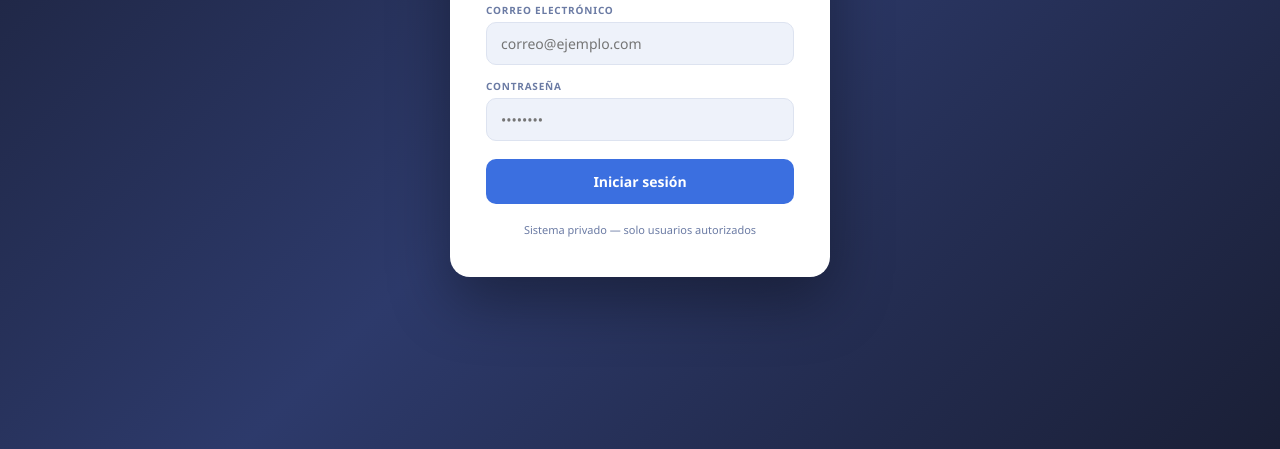
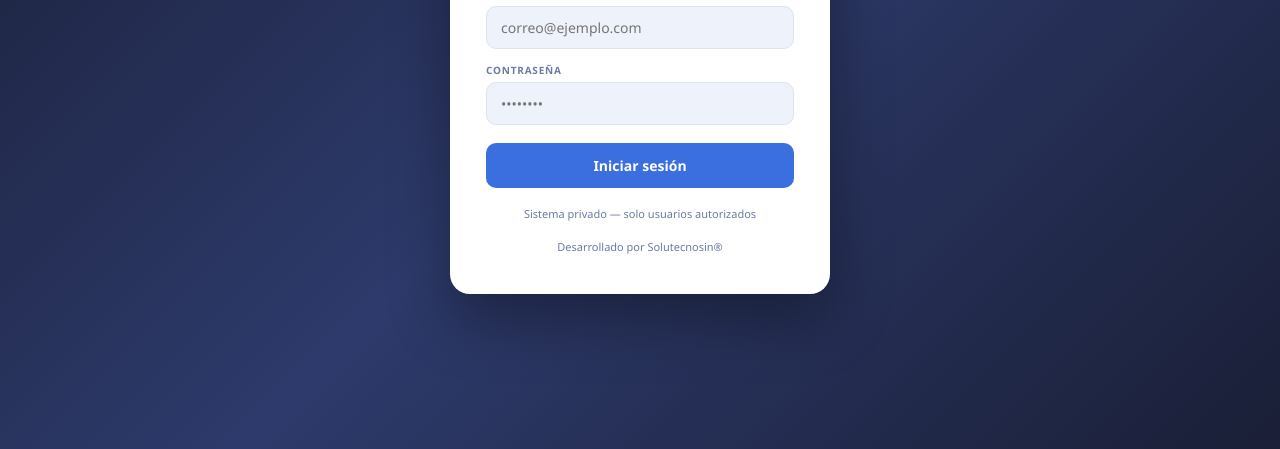
Before and after one commit to lavadorassur16-cyber/lavadoras-sur16, a plain HTML site: page index.html in a window 1280 px wide. Shown: the part 351-800 px from the top of the page. Drawn offline with Linux system fonts and the light colour scheme.

Commit message:
Add footer note about Solutecnosin

```diff
--- a/index.html
+++ b/index.html
@@ -200,6 +200,7 @@ tr:hover td{background:#F7F9FF}
       <div class="login-spinner" id="loginSpinner">🌀 Verificando…</div>
     </div>
     <div class="login-footer">Sistema privado — solo usuarios autorizados</div>
+        <div class="login-footer">Desarrollado por Solutecnosin®</div>
   </div>
 </div>
 
```
